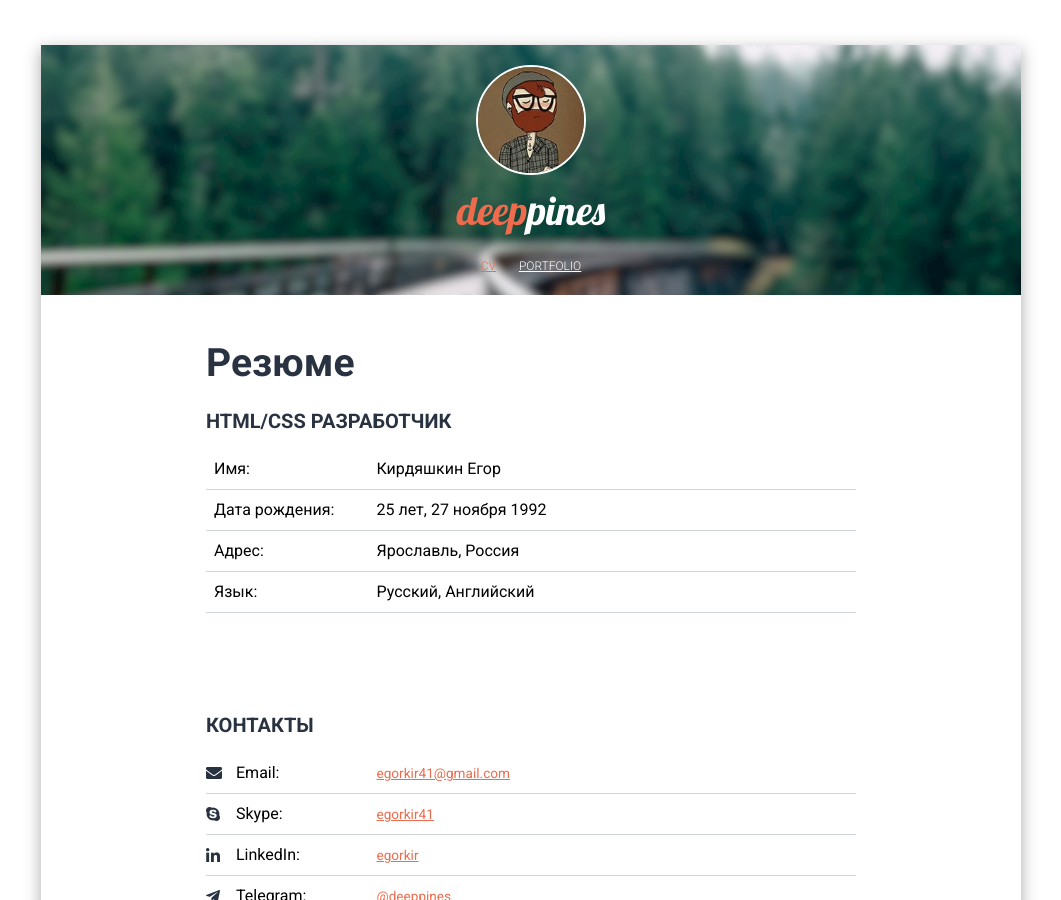
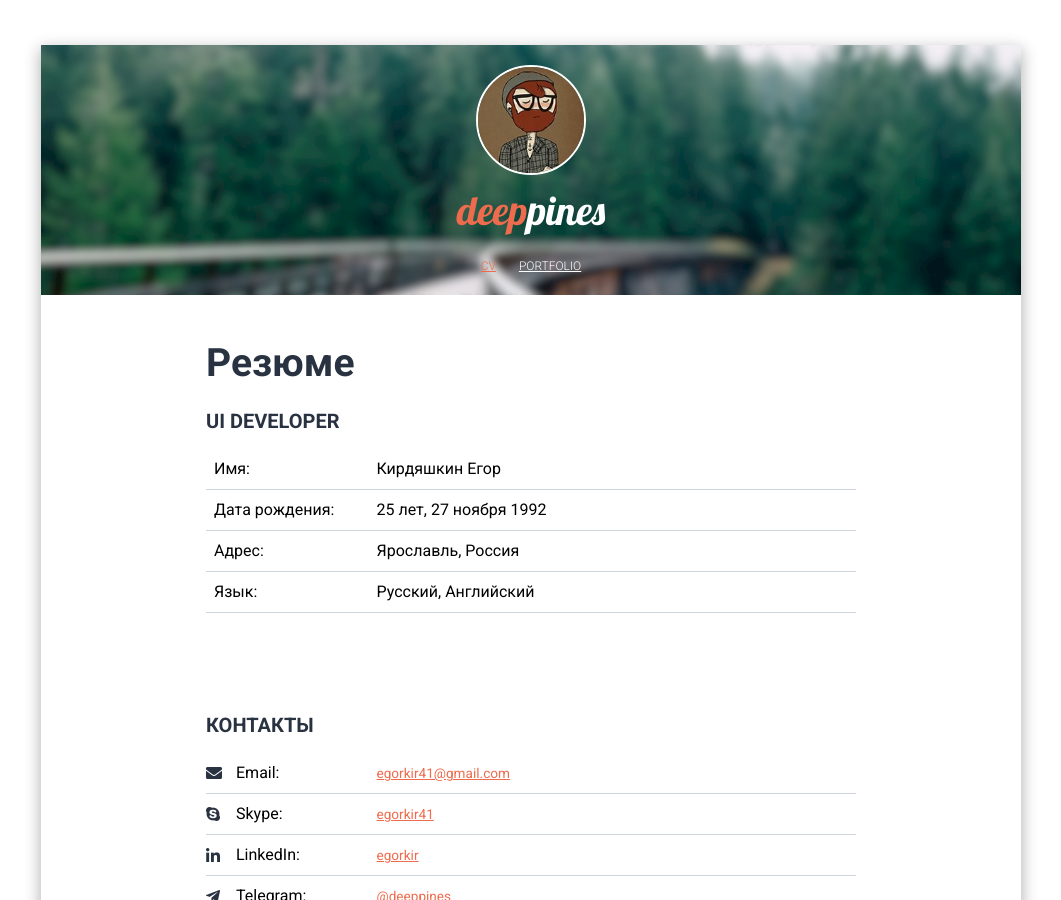
Before and after one commit to deeppines/deeppines.github.io, a Jekyll site: the page built from cv.html, in a window 1280 px wide and 900 px high. Shown: the whole window, without its empty margins (109-1170 px from the left). Built offline with Jekyll 4.4.1, drawn with Linux system fonts in a browser that asks for light colours.

Commit message:
update info header

```diff
--- a/_includes/cv/resume.html
+++ b/_includes/cv/resume.html
@@ -1,5 +1,5 @@
 <section class="info">
-    <h2 class="info__header">HTML/CSS разработчик</h2>
+<h2 class="info__header">UI developer</h2>
     <ul class="list list_table">
         <li class="list__item list__item_row">
             <span class="list__col">
```
